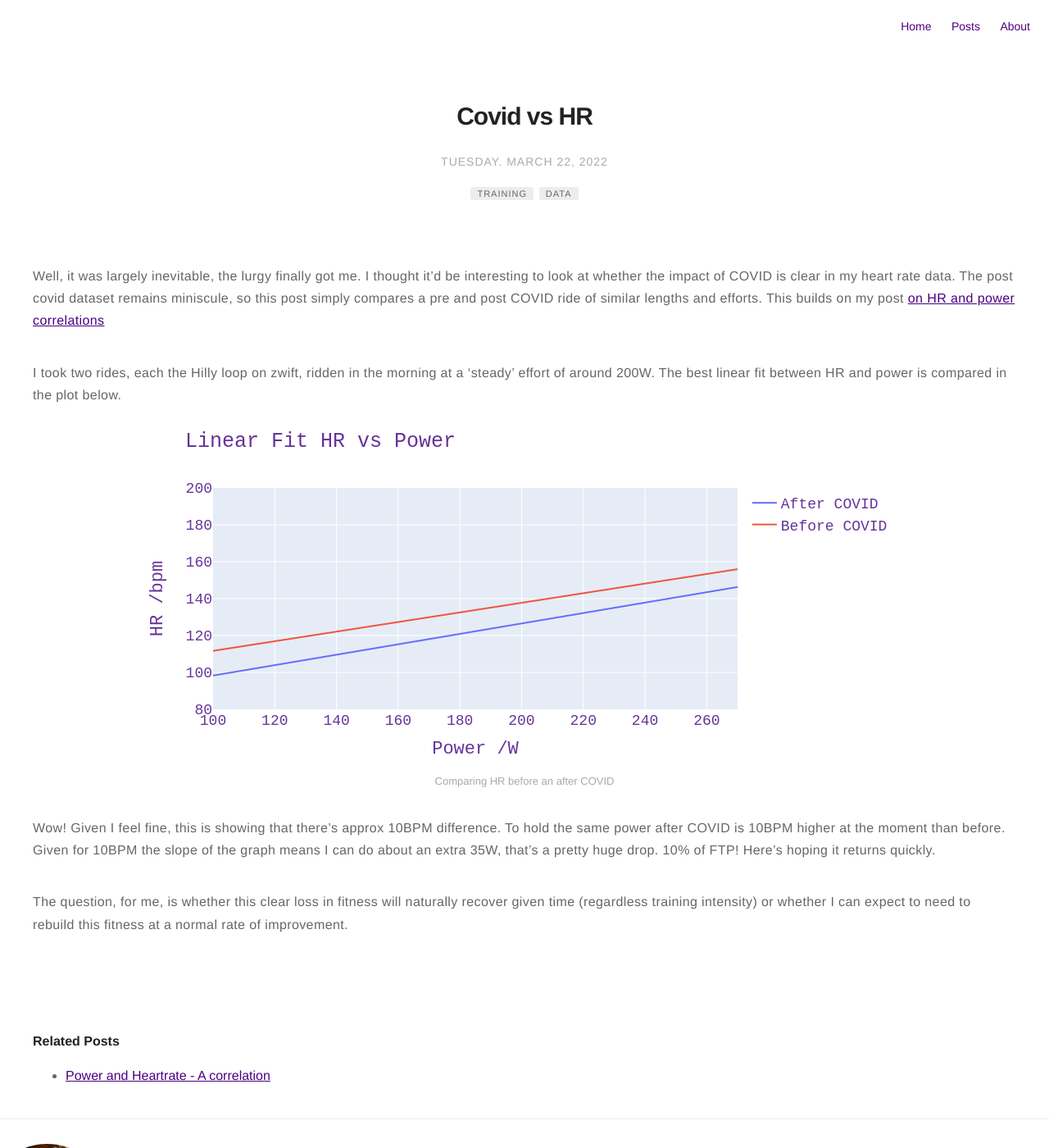
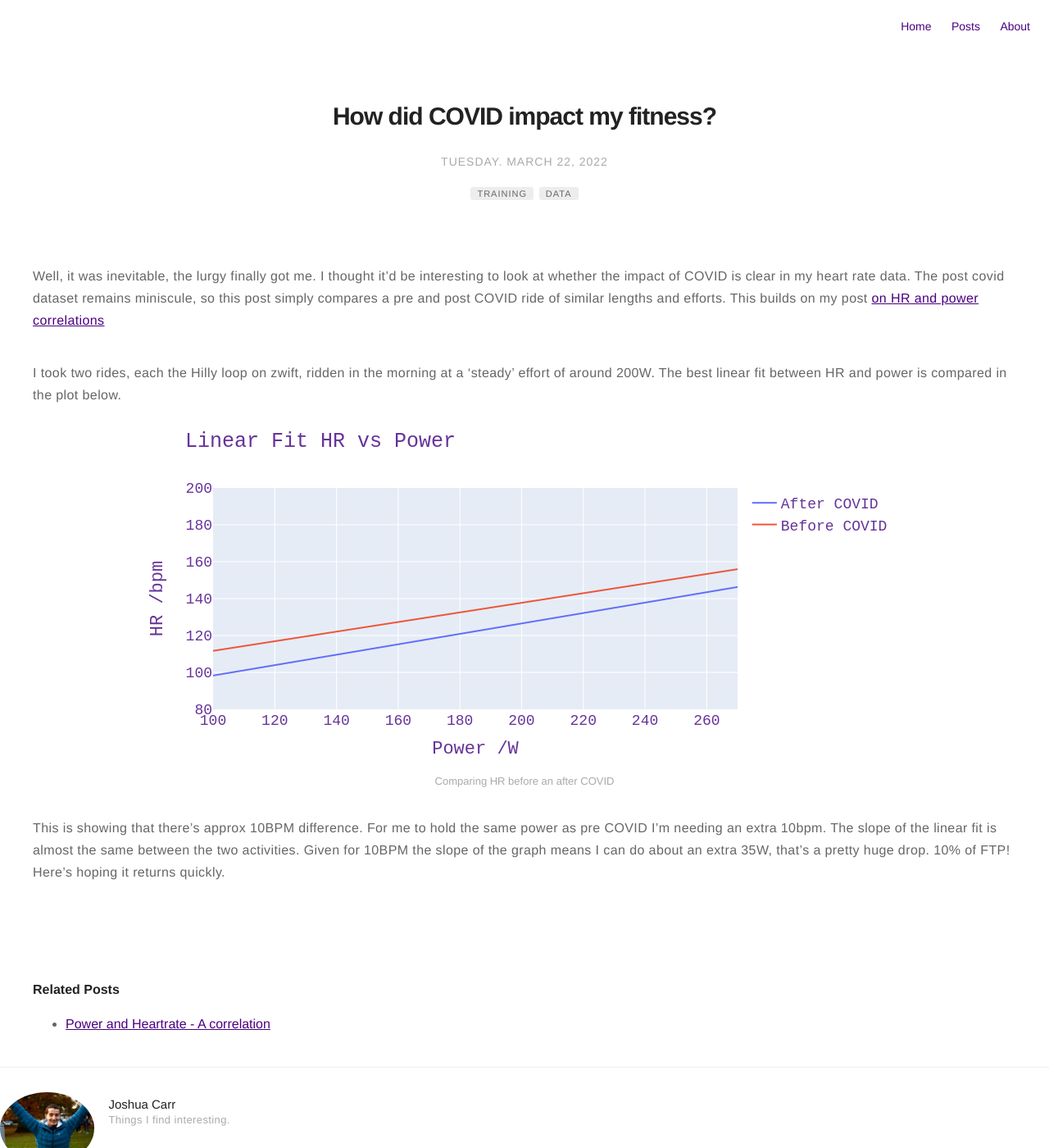
Before and after one commit to jc782/jc782.github.io, a Jekyll site: the page built from _posts/2022-03-22-Covid_v_HR.markdown, in a window 1280 px wide and 1400 px high. Shown: the whole window at 82% size. Built offline with Jekyll 4.4.1, drawn with Linux system fonts in a browser that asks for light colours.

Commit message:
corrections

```diff
--- a/_posts/2022-03-22-Covid_v_HR.markdown
+++ b/_posts/2022-03-22-Covid_v_HR.markdown
@@ -1,5 +1,5 @@
 ---
-title: Covid vs HR
+title: How did COVID impact my fitness?
 layout: post
 date: '2022-03-22 21:30'
 headerImage: false
@@ -9,17 +9,15 @@ tag:
 star: false
 category: post
 author: joshcarr
-description: What did Covid do to my fitness?
+description: Looking at power and HR data before / after infection.
 published: true
 ---
 
-Well, it was largely inevitable, the lurgy finally got me. I thought it'd be interesting to look at whether the impact of COVID is clear in my heart rate data.
+Well, it was inevitable, the lurgy finally got me. I thought it'd be interesting to look at whether the impact of COVID is clear in my heart rate data.
 The post covid dataset remains miniscule, so this post simply compares a pre and post COVID ride of similar lengths and efforts. This builds on my post [on HR and power correlations]({% post_url 2022-02-17-Power_v_HR %})
 
 I took two rides, each the Hilly loop on zwift, ridden in the morning at a 'steady' effort of around 200W. The best linear fit between HR and power is compared in the plot below.
 ![Before vs After](/assets/images/covidHR/bva.png){:class="img-responsive"}
 <figcaption>Comparing HR before an after COVID</figcaption>
 
-Wow! Given I feel fine, this is showing that there's approx 10BPM difference. To hold the same power after COVID is 10BPM higher at the moment than before. Given for 10BPM the slope of the graph means I can do about an extra 35W, that's a pretty huge drop. 10% of FTP! Here's hoping it returns quickly.
-
-The question, for me, is whether this clear loss in fitness will naturally recover given time (regardless training intensity) or whether I can expect to need to rebuild this fitness at a normal rate of improvement.
+This is showing that there's approx 10BPM difference. For me to hold the same power as pre COVID I'm needing an extra 10bpm. The slope of the linear fit is almost the same between the two activities. Given for 10BPM the slope of the graph means I can do about an extra 35W, that's a pretty huge drop. 10% of FTP! Here's hoping it returns quickly.
```
